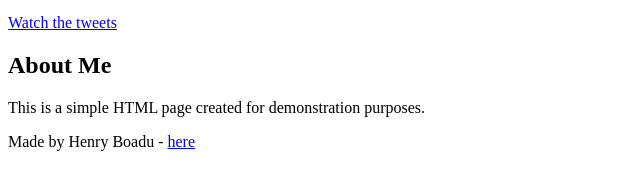
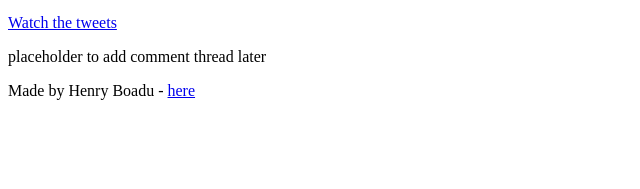
Before and after one commit to ikwamee/My_First_Portfolio, a plain HTML site: page html_basic/index.html in a window 1280 px wide. Shown: the part 555-744 px from the top of the page, without its empty margins (0-640 px from the left). Drawn offline with Linux system fonts and the light colour scheme.

Commit message:
good update

```diff
--- a/html_basic/index.html
+++ b/html_basic/index.html
@@ -30,9 +30,8 @@
 
     <p><a href="tweets.html">Watch the tweets</a></p>
     </article>
-    <aside placeholder = "sidebar">
-        <h2>About Me</h2>
-        <p>This is a simple HTML page created for demonstration purposes.</p>
+    <aside>
+        <p>placeholder to add comment thread later</p>
     </aside>
     </main>
     <footer>
```
Also changed, not shown: html_basic/tweets.html (+2 -3 lines).
